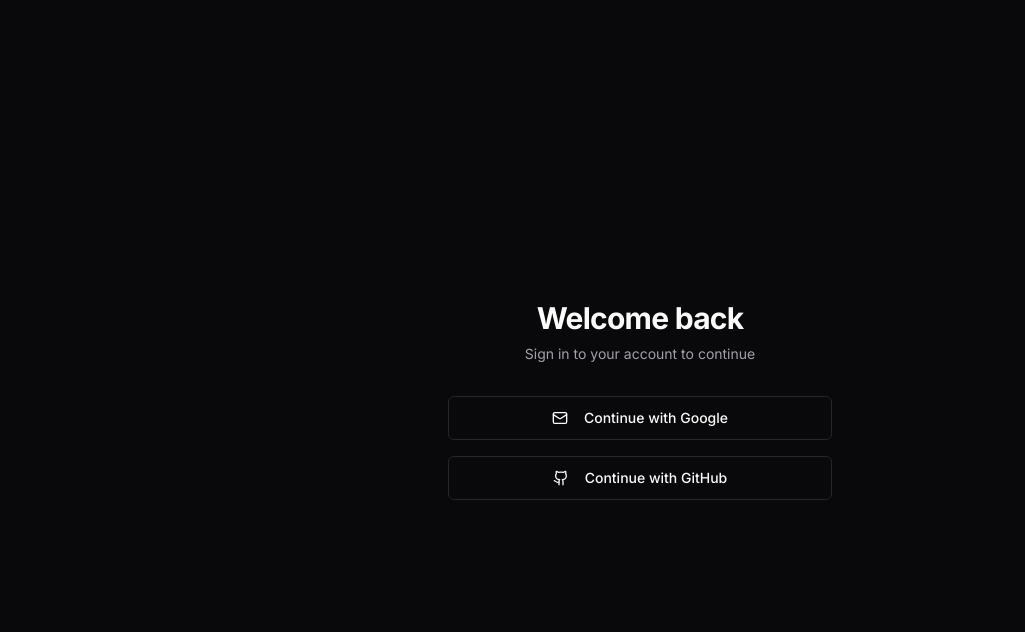
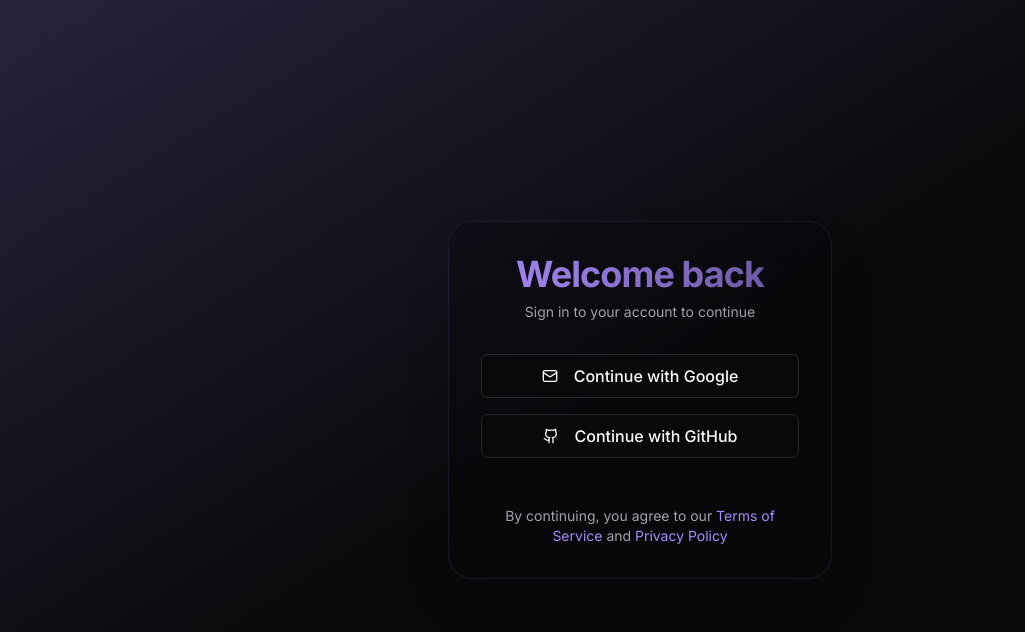
Before and after one commit to VIJAYKUMAR00O7/agentic-compile-craft, a React (Vite) app: page /auth in a window 1280 px wide. Shown: the top 632 px of the page, without its empty margins (0-1025 px from the left). Built offline with nearby package versions, Linux system fonts and the light colour scheme.

Commit message:
Refactor: Improve UI design

```diff
--- a/src/pages/Auth.tsx
+++ b/src/pages/Auth.tsx
@@ -42,11 +42,18 @@ const Auth = () => {
   };
 
   return (
-    <div className="min-h-screen flex items-center justify-center bg-background">
-      <div className="w-full max-w-md space-y-8 p-8">
-        <div className="text-center">
-          <h2 className="text-3xl font-bold tracking-tight">Welcome back</h2>
-          <p className="mt-2 text-sm text-muted-foreground">
+    <div className="min-h-screen flex items-center justify-center bg-background relative overflow-hidden">
+      {/* Background decoration */}
+      <div className="absolute inset-0 bg-grid opacity-10" />
+      <div className="absolute inset-0 bg-gradient-to-br from-primary/20 via-background to-background" />
+
+      <div className="relative w-full max-w-md p-8">
+        <div className="backdrop-blur-xl bg-background/30 rounded-3xl border border-primary/10 shadow-2xl p-8 space-y-8">
+          <div className="text-center space-y-2">
+            <h2 className="text-4xl font-bold tracking-tight bg-gradient-to-r from-primary to-primary/60 bg-clip-text text-transparent">
+              Welcome back
+            </h2>
+            <p className="text-sm text-muted-foreground">
               Sign in to your account to continue
             </p>
           </div>
@@ -55,24 +62,36 @@ const Auth = () => {
             <Button
               variant="outline"
               size="lg"
-            className="w-full"
+              className="w-full relative overflow-hidden group transition-all hover:border-primary/50"
               onClick={handleGoogleLogin}
               disabled={loading}
             >
-            <Mail className="mr-2 h-4 w-4" />
-            Continue with Google
+              <div className="absolute inset-0 bg-gradient-to-r from-primary/10 via-primary/5 to-transparent opacity-0 group-hover:opacity-100 transition-opacity" />
+              <Mail className="mr-2 h-5 w-5" />
+              <span className="text-base">Continue with Google</span>
             </Button>
 
             <Button
               variant="outline"
               size="lg"
-            className="w-full"
+              className="w-full relative overflow-hidden group transition-all hover:border-primary/50"
               onClick={handleGithubLogin}
               disabled={loading}
             >
-            <Github className="mr-2 h-4 w-4" />
-            Continue with GitHub
+              <div className="absolute inset-0 bg-gradient-to-r from-primary/10 via-primary/5 to-transparent opacity-0 group-hover:opacity-100 transition-opacity" />
+              <Github className="mr-2 h-5 w-5" />
+              <span className="text-base">Continue with GitHub</span>
             </Button>
+          </div>
+
+          <div className="pt-4 text-center">
+            <p className="text-sm text-muted-foreground">
+              By continuing, you agree to our{' '}
+              <a href="#" className="text-primary hover:underline">Terms of Service</a>
+              {' '}and{' '}
+              <a href="#" className="text-primary hover:underline">Privacy Policy</a>
+            </p>
+          </div>
         </div>
       </div>
     </div>
```
Lines whose indentation alone changed are shown as unchanged.
